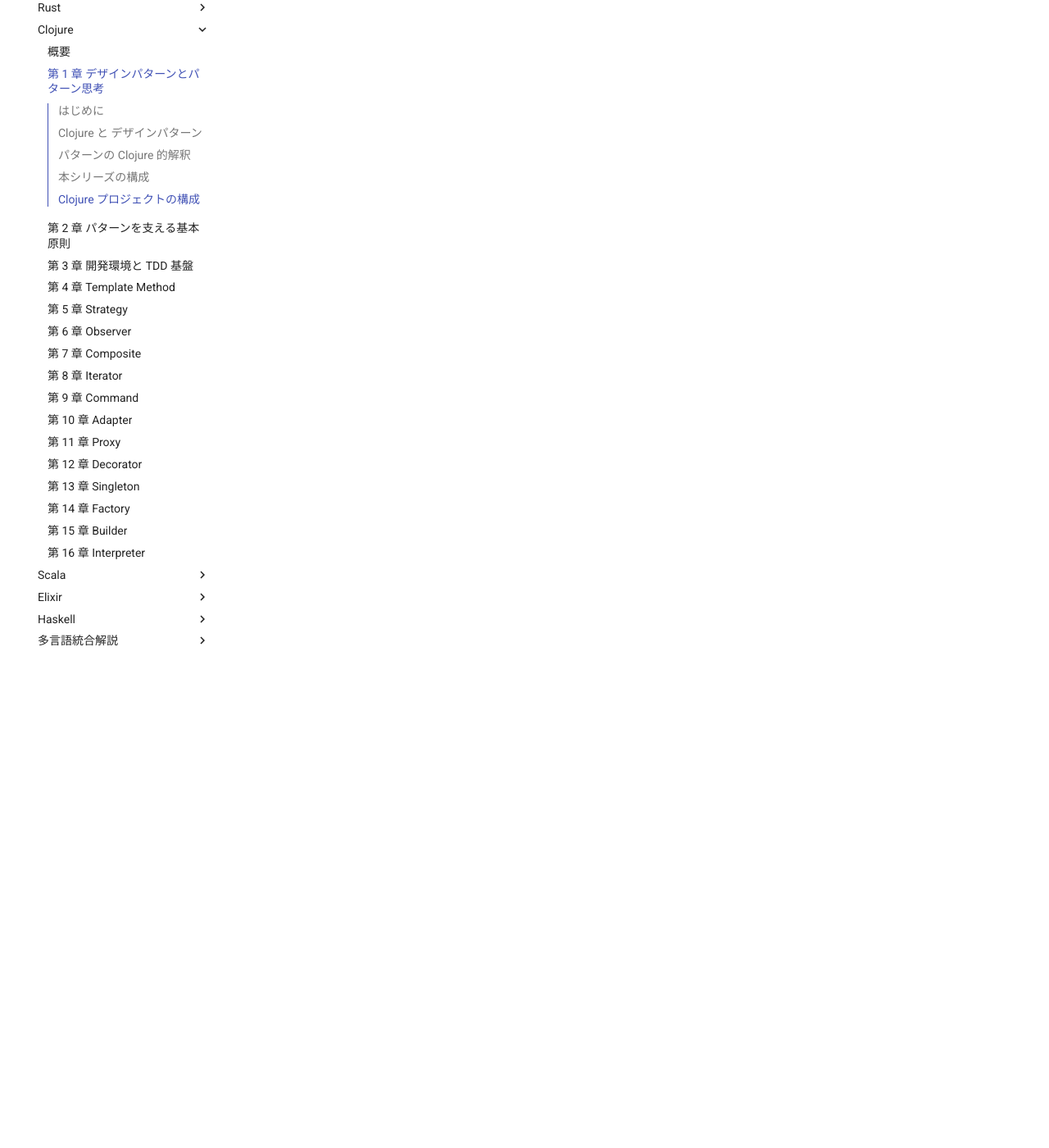
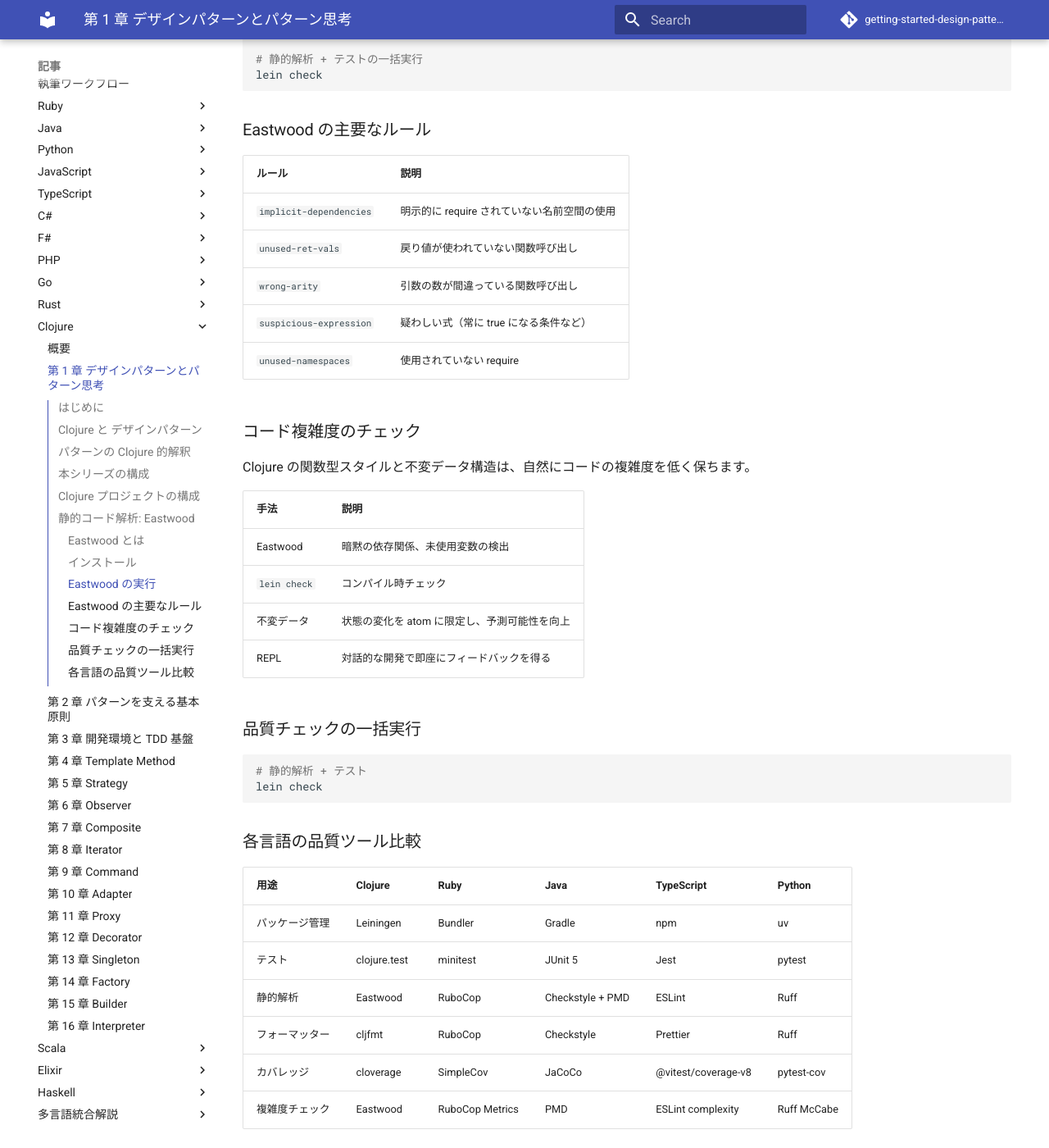
Before and after one commit to k2works/getting-started-design-pattern, an MkDocs documentation site: the page built from docs/article/clojure/01-introduction-to-patterns.md, in a window 1280 px wide and 1400 px high, scrolled down 2208 px. Shown: the whole window at 82% size. Built offline with MkDocs 1.6.1 and Material for MkDocs 9.7.7, drawn with Linux system fonts in a browser that asks for light colours; comment, search, counter and statistics services are not loaded; some of the changed text lies outside the part shown.

Commit message:
chore(clojure): Eastwood を導入し品質チェックを追加
project.clj に Eastwood プラグインを追加。
暗黙的依存を str/ プレフィックスに修正。記事に品質チェックセクションを追記。

````diff
--- a/docs/article/clojure/01-introduction-to-patterns.md
+++ b/docs/article/clojure/01-introduction-to-patterns.md
@@ -51,3 +51,66 @@
 ```bash
 lein test
 ```
+
+## 静的コード解析: Eastwood
+
+### Eastwood とは
+
+Eastwood は Clojure の静的コード解析（Lint）ツールです。暗黙の依存関係、未使用の変数、間違った引数の数などを検出します。
+
+### インストール
+
+```clojure
+;; project.clj に追加
+:plugins [[jonase/eastwood "1.4.3"]]
+:aliases {"check" ["do" ["eastwood"] ["test"]]}
+```
+
+### Eastwood の実行
+
+```bash
+# 静的解析の実行
+lein eastwood
+
+# 静的解析 + テストの一括実行
+lein check
+```
+
+### Eastwood の主要なルール
+
+| ルール | 説明 |
+|--------|------|
+| `implicit-dependencies` | 明示的に require されていない名前空間の使用 |
+| `unused-ret-vals` | 戻り値が使われていない関数呼び出し |
+| `wrong-arity` | 引数の数が間違っている関数呼び出し |
+| `suspicious-expression` | 疑わしい式（常に true になる条件など） |
+| `unused-namespaces` | 使用されていない require |
+
+### コード複雑度のチェック
+
+Clojure の関数型スタイルと不変データ構造は、自然にコードの複雑度を低く保ちます。
+
+| 手法 | 説明 |
+|------|------|
+| Eastwood | 暗黙の依存関係、未使用変数の検出 |
+| `lein check` | コンパイル時チェック |
+| 不変データ | 状態の変化を atom に限定し、予測可能性を向上 |
+| REPL | 対話的な開発で即座にフィードバックを得る |
+
+### 品質チェックの一括実行
+
+```bash
+# 静的解析 + テスト
+lein check
+```
+
+### 各言語の品質ツール比較
+
+| 用途 | Clojure | Ruby | Java | TypeScript | Python |
+|------|---------|------|------|-----------|--------|
+| パッケージ管理 | Leiningen | Bundler | Gradle | npm | uv |
+| テスト | clojure.test | minitest | JUnit 5 | Jest | pytest |
+| 静的解析 | Eastwood | RuboCop | Checkstyle + PMD | ESLint | Ruff |
+| フォーマッター | cljfmt | RuboCop | Checkstyle | Prettier | Ruff |
+| カバレッジ | cloverage | SimpleCov | JaCoCo | @vitest/coverage-v8 | pytest-cov |
+| 複雑度チェック | Eastwood | RuboCop Metrics | PMD | ESLint complexity | Ruff McCabe |
````
Also changed, not shown: 5 other files.
